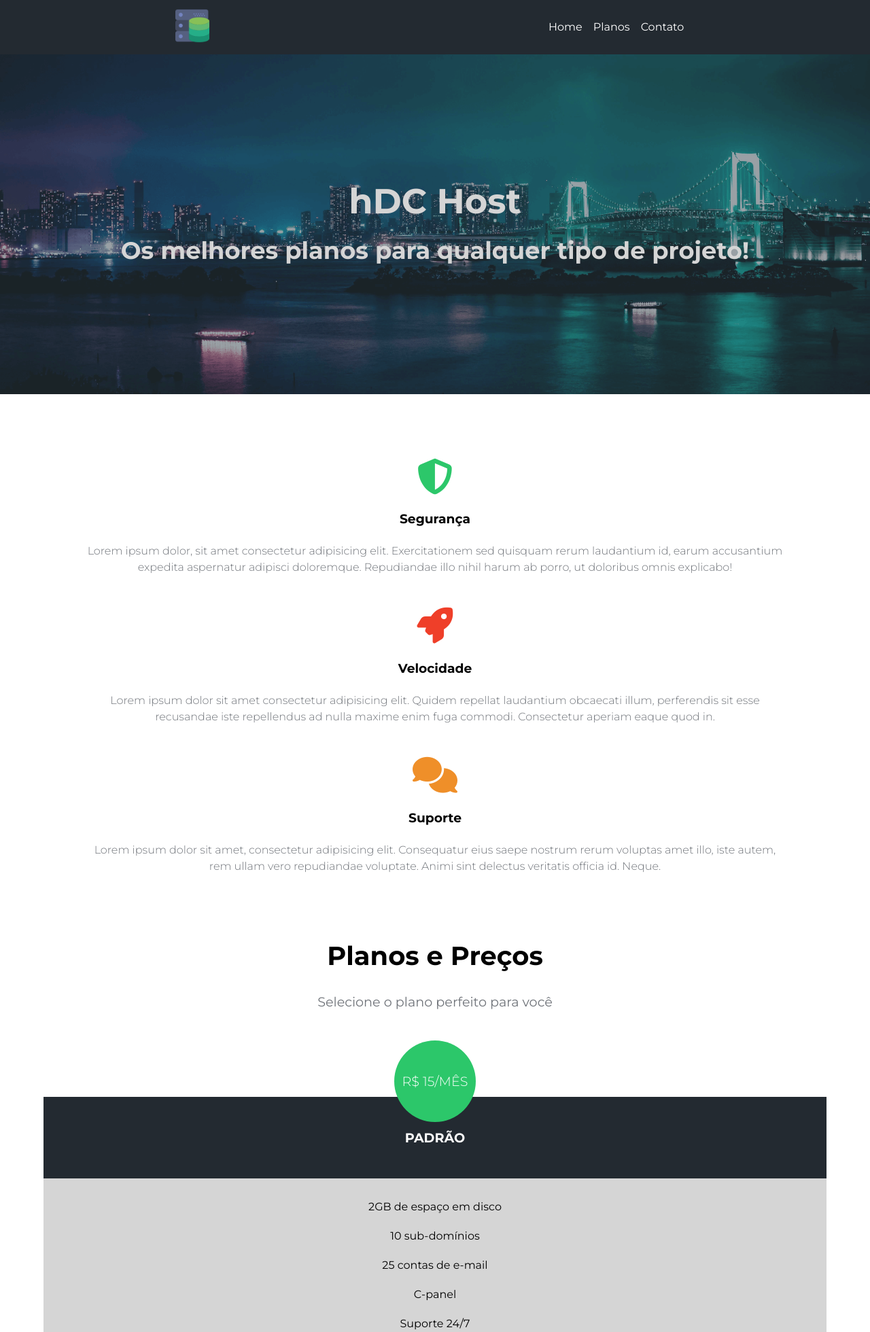
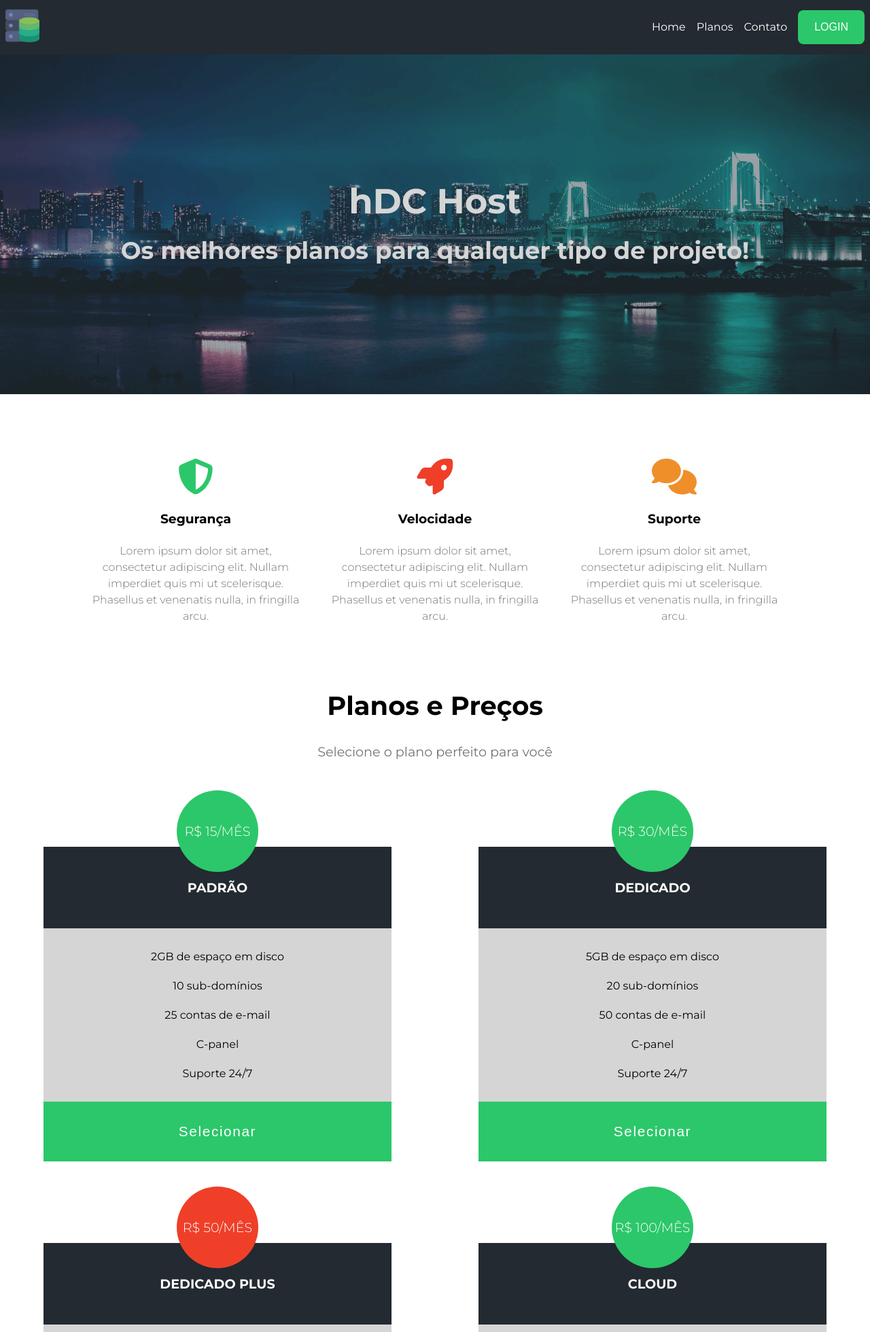
Before and after one commit to jonasnunes/hdc-host, a plain HTML site: page index.html in a window 1280 px wide. Shown: the top 1960 px of the page at 68% size. Drawn offline with Linux system fonts and the light colour scheme.

Commit message:
update project
aplicando responsividade

```diff
--- a/index.html
+++ b/index.html
@@ -26,6 +26,7 @@
                 <li><a href="#">Home</a></li>
                 <li><a href="#planos">Planos</a></li>
                 <li><a href="#contato">Contato</a></li>
+                <li><button>Login</button></li>
             </ul>
         </nav>
     </header>
@@ -39,17 +40,17 @@
         <div class="cards">
             <i class="fas fa-shield-alt"></i>
             <h3>Segurança</h3>
-            <p>Lorem ipsum dolor, sit amet consectetur adipisicing elit. Exercitationem sed quisquam rerum laudantium id, earum accusantium expedita aspernatur adipisci doloremque. Repudiandae illo nihil harum ab porro, ut doloribus omnis explicabo!</p>
+            <p>Lorem ipsum dolor sit amet, consectetur adipiscing elit. Nullam imperdiet quis mi ut scelerisque. Phasellus et venenatis nulla, in fringilla arcu.</p>
         </div>
         <div class="cards">
             <i class="fas fa-rocket"></i>
             <h3>Velocidade</h3>
-            <p>Lorem ipsum dolor sit amet consectetur adipisicing elit. Quidem repellat laudantium obcaecati illum, perferendis sit esse recusandae iste repellendus ad nulla maxime enim fuga commodi. Consectetur aperiam eaque quod in.</p>
+            <p>Lorem ipsum dolor sit amet, consectetur adipiscing elit. Nullam imperdiet quis mi ut scelerisque. Phasellus et venenatis nulla, in fringilla arcu.</p>
         </div>
         <div class="cards">
             <i class="fas fa-comments"></i>
             <h3>Suporte</h3>
-            <p>Lorem ipsum dolor sit amet, consectetur adipisicing elit. Consequatur eius saepe nostrum rerum voluptas amet illo, iste autem, rem ullam vero repudiandae voluptate. Animi sint delectus veritatis officia id. Neque.</p>
+            <p>Lorem ipsum dolor sit amet, consectetur adipiscing elit. Nullam imperdiet quis mi ut scelerisque. Phasellus et venenatis nulla, in fringilla arcu.</p>
         </div>
     </section>
 
@@ -59,6 +60,7 @@
             <p>Selecione o plano perfeito para você</p>
         </header>
 
+        <div class="container">
             <div class="planos-cards">
                 <header>Padrão
                     <div class="topo">R$ 15/mês</div>
@@ -119,6 +121,7 @@
                 </section>
                 <button type="submit">Selecionar</button>
             </div>
+        </div>
     </section>
 
     <section class="buscar-dominio">
--- a/sass/_mixins.sass
+++ b/sass/_mixins.sass
@@ -9,3 +9,7 @@
     justify-content: center
     align-items: center
     gap: 1rem
+
+@mixin responsivo
+    @media(min-width: 768px)
+        @content
--- a/sass/style.sass
+++ b/sass/style.sass
@@ -16,16 +16,18 @@ body
     width: 100vw
     height: 100vh
     font-family: 'Montserrat', sans-serif
+    max-width: 1440px
 
 .header
     display: flex
     align-items: center
-    justify-content: space-around
+    justify-content: space-between
     padding: .8rem .5rem
     background-color: variables.$bg-navbar
 
     nav ul
         display: flex
+        align-items: center
 
         li a
             margin-right: 1rem
@@ -34,6 +36,22 @@ body
 
         a:hover
             color: variables.$color-paragraph
+
+        li button
+            padding: 1.5rem
+            height: 50px
+            text-transform: uppercase
+            background-color: variables.$bg-btn
+            color: #fff
+            display: flex
+            align-items: center
+            border-radius: .5rem
+            font-size: 1rem
+            cursor: pointer
+            transition: .5s
+
+        li button:hover
+            background-color: variables.$bg-btn-hover
 
 .bg-section
     @include mixins.flex-center
@@ -58,6 +76,10 @@ body
     width: 80%
     margin: auto
     padding-block: 6rem
+
+    @include mixins.responsivo
+        display: flex
+        gap: 2rem
 
     .cards
         text-align: center
@@ -101,11 +123,19 @@ body
             color: variables.$color-paragraph
             padding-bottom: 2rem
 
+    .container
+        @include mixins.responsivo
+            display: flex
+            flex-wrap: wrap
+
     &-cards
         position: relative
         width: 90%
         margin: auto
         padding-bottom: 7.5rem
+
+        @include mixins.responsivo
+            width: 40%
 
         header
             background-color: variables.$bg-navbar
@@ -186,11 +216,20 @@ body
             font-size: 1.2rem
             border-radius: .5rem
 
+        input[type="text"]
+            @include mixins.responsivo
+                width: 80%
+                margin: auto
+
         input[type="submit"]
             background-color: variables.$bg-btn
             color: #fff
             cursor: pointer
             transition: .5s
+
+            @include mixins.responsivo
+                width: 60%
+                margin: auto
 
         input[type="submit"]:hover
             background-color: variables.$bg-btn-hover
@@ -222,6 +261,10 @@ body
             border: 1px solid variables.$color-section-domain
             border-radius: .5rem
 
+            @include mixins.responsivo
+                width: 70%
+                margin: auto
+
         textarea
             resize: none
 
```
Also changed, not shown: css/index.css, 1 other file. Lines whose indentation alone changed are shown as unchanged.
